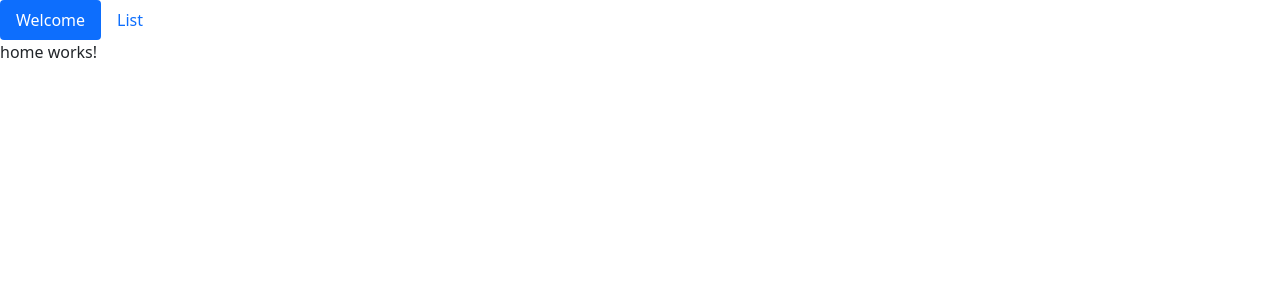
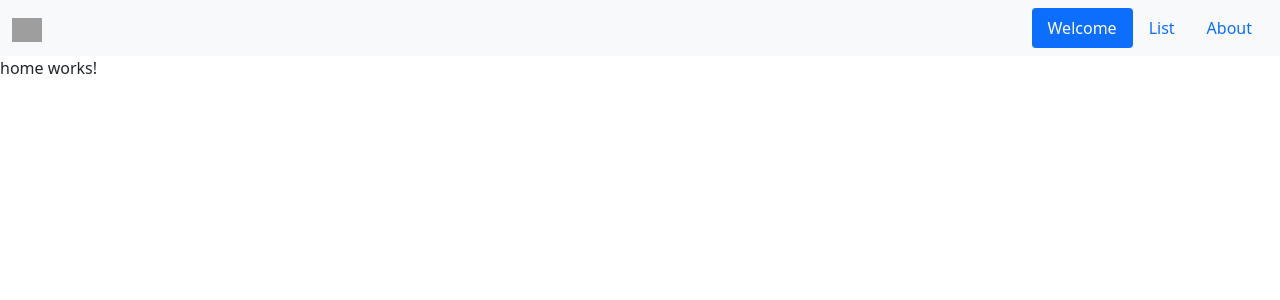
Before and after one commit to peterburdette/angular-todo-app, an Angular app in the folder todo/: page / in a window 1280 px wide. Shown: the top 300 px of the page. Built offline with nearby package versions, Linux system fonts and the light colour scheme; grey boxes are pictures that could not be loaded.

Commit message:
styled the header and added notes

```diff
--- a/todo/src/app/app.component.html
+++ b/todo/src/app/app.component.html
@@ -1,2 +1,7 @@
+<!-- START NAVIGATION -->
 <app-header></app-header>
+<!-- END NAVIGATION -->
+
+<!-- START APP CONTENT -->
 <router-outlet></router-outlet>
+<!-- END APP CONTENT -->
--- a/todo/src/app/header/header.component.html
+++ b/todo/src/app/header/header.component.html
@@ -1,4 +1,13 @@
-<nav>
+<nav class="navbar navbar-expand-lg navbar-light bg-light">
+  <div class="container-fluid">
+    <a class="navbar-brand" href="#">
+      <img
+        src="https://getbootstrap.com//docs/5.1/assets/brand/bootstrap-logo.svg"
+        alt="ToDo App"
+        width="30"
+        height="24"
+      />
+    </a>
     <ul class="nav nav-pills">
       <li class="nav-item">
         <a
@@ -10,7 +19,15 @@
         >
       </li>
       <li class="nav-item">
-      <a class="nav-link" routerLink="/list" routerLinkActive="active">List</a>
+        <a class="nav-link" routerLink="/list" routerLinkActive="active"
+          >List</a
+        >
+      </li>
+      <li class="nav-item">
+        <a class="nav-link" routerLink="/about" routerLinkActive="active"
+          >About</a
+        >
       </li>
     </ul>
+  </div>
 </nav>
```
Lines whose indentation alone changed are shown as unchanged.
